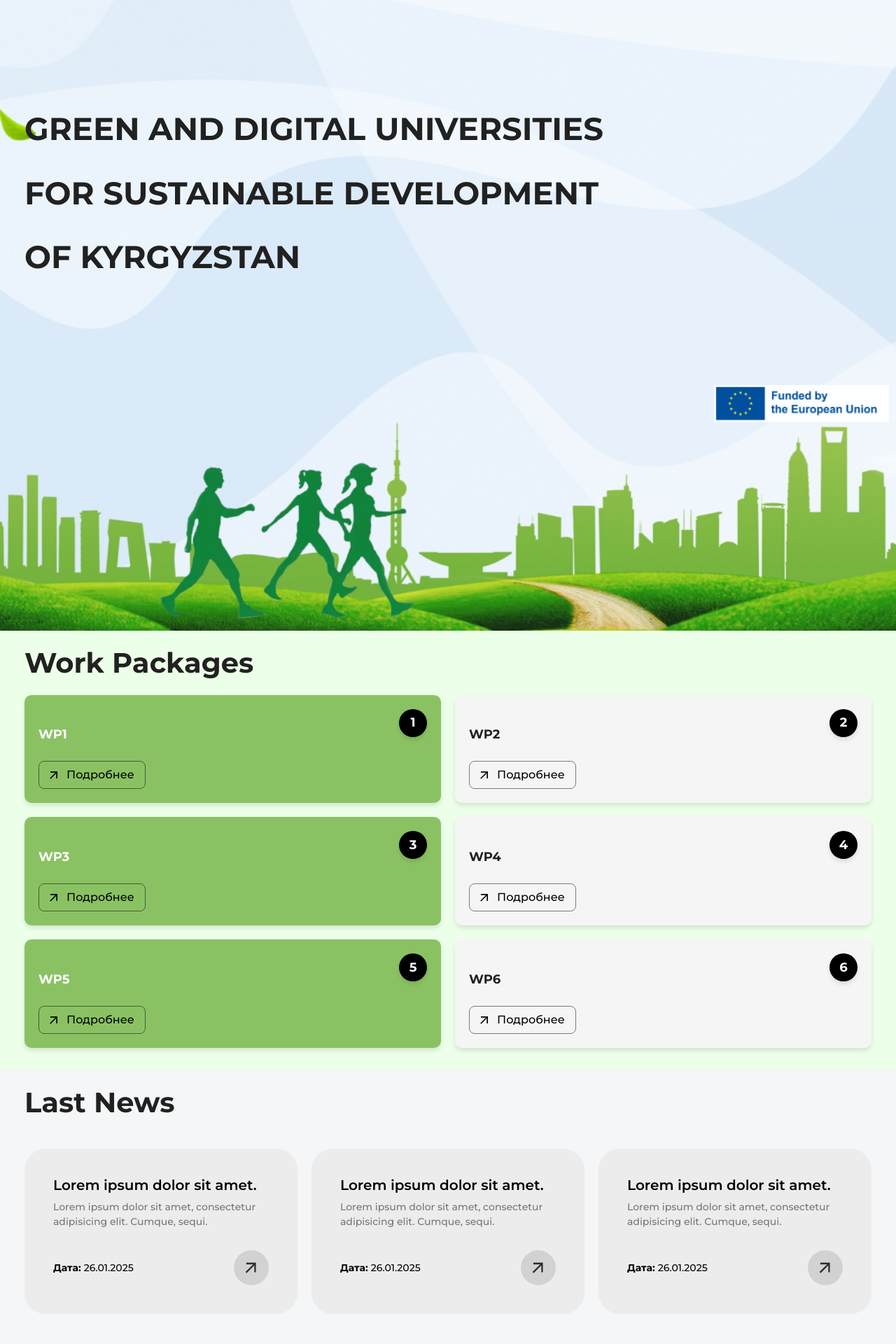
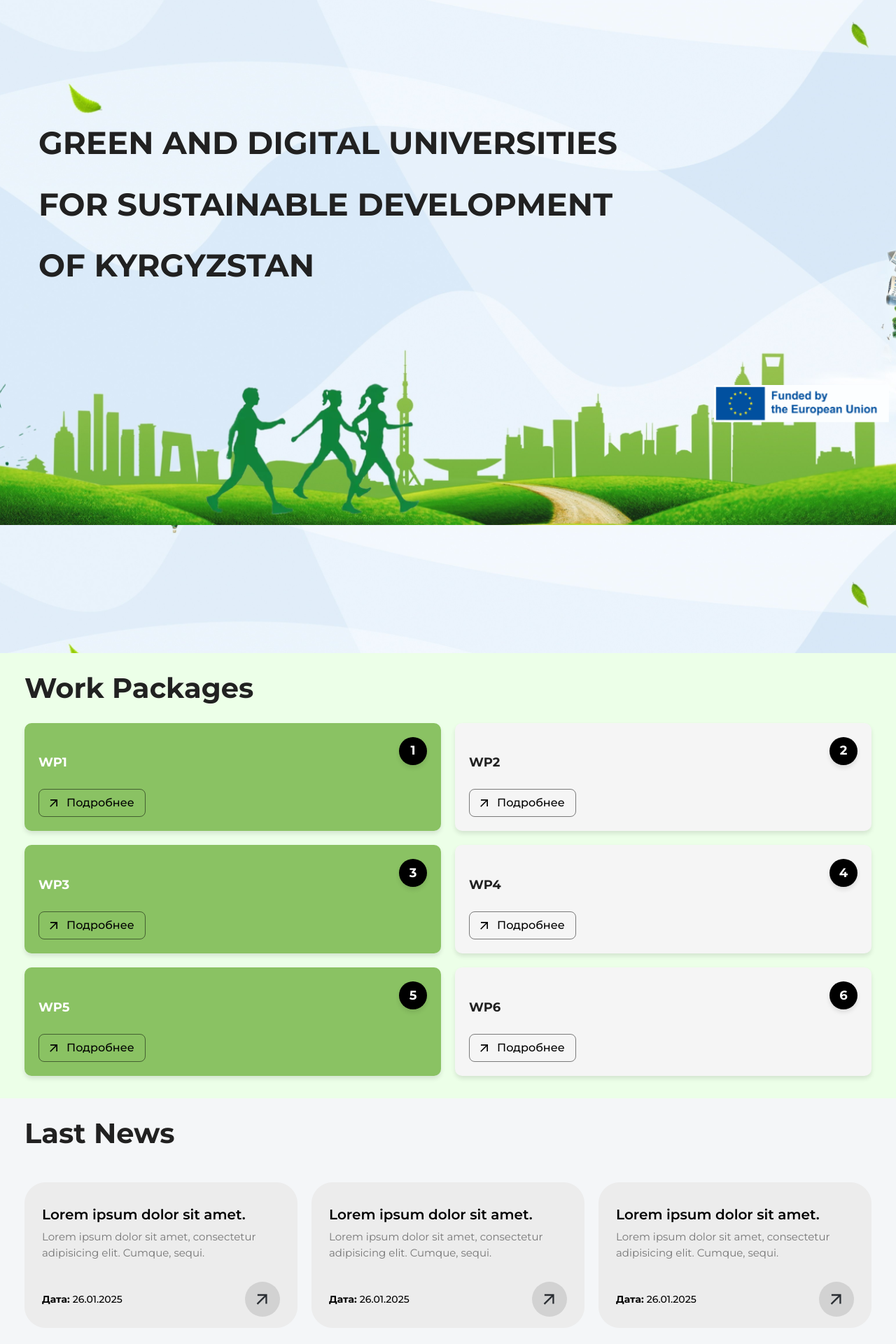
Before and after one commit to SagynalievTaalaibek/green_kg, a React (Vite) app in the folder green-front/: page / in a window 1280 px wide. Shown: the part 180-2100 px from the top of the page at 70% size. Built offline with nearby package versions, Linux system fonts and the light colour scheme.

Commit message:
fix news and add media for header and main page

```diff
--- a/green-front/src/components/header/Header.module.css
+++ b/green-front/src/components/header/Header.module.css
@@ -37,3 +37,22 @@
 .header__nav {
     padding: 5px 0;
 }
+
+
+@media (max-width: 800px) {
+    .header__info {
+        font-size: 12px;
+    }
+}
+
+@media (max-width: 550px) {
+    .header__info {
+        font-size: 10px;
+    }
+}
+
+@media (max-width: 500px) {
+    .header__info {
+        font-size: 8px;
+    }
+}
--- a/green-front/src/features/mainPage/MainPage.module.css
+++ b/green-front/src/features/mainPage/MainPage.module.css
@@ -4,6 +4,19 @@
     background-size: cover;
     padding-bottom: 500px;
     padding-top: 200px;
+}
+
+.main__title {
+    font-size: 45px;
+    font-weight: 700;
+    margin: 20px;
+}
+
+.section__title {
+    font-size: 40px;
+    font-weight: 700;
+    margin: 0;
+    padding: 20px 0;
 }
 
 .cards {
@@ -73,3 +86,77 @@
     grid-template-columns: repeat(3, 1fr);
     gap: 20px;
 }
+
+
+@media (max-width: 1000px) {
+    .mainPage {
+        padding-bottom: 400px;
+        padding-top: 100px;
+    }
+
+    .main__title {
+        font-size: 40px;
+    }
+
+    .section__title {
+        font-size: 36px;
+    }
+
+    .news__cards {
+        padding-top: 10px;
+        gap: 10px;
+    }
+}
+
+@media (max-width: 700px) {
+    .mainPage {
+        padding-bottom: 200px;
+        padding-top: 150px;
+    }
+
+    .main__title {
+        font-size: 34px;
+    }
+
+    .section__title {
+        font-size: 30px;
+    }
+
+    .cards {
+        display: grid;
+        grid-template-columns: repeat(1, 1fr);
+        gap: 10px;
+    }
+
+    .news__cards {
+        padding-top: 5px;
+        grid-template-columns: repeat(1, 1fr);
+    }
+}
+
+@media (max-width: 500px) {
+    .mainPage {
+        padding-bottom: 50px;
+        padding-top: 100px;
+    }
+
+    .main__title {
+        font-size: 24px;
+    }
+
+    .section__title {
+        font-size: 20px;
+    }
+}
+
+
+@media (max-width: 400px) {
+    .mainPage {
+        padding-bottom: 10px;
+        padding-top: 100px;
+    }
+
+    .main__title {
+        font-size: 19px;
+    }
+}
--- a/green-front/src/features/mainPage/MainPage.tsx
+++ b/green-front/src/features/mainPage/MainPage.tsx
@@ -1,5 +1,4 @@
 import styles from './MainPage.module.css';
-import { Typography } from '@mui/material';
 import Button from '@mui/material/Button';
 import ArrowOutwardIcon from '@mui/icons-material/ArrowOutward';
 import { useNavigate } from 'react-router-dom';
@@ -15,33 +14,16 @@ const MainPage = () => {
       <div style={{ marginBottom: '100px' }}>
         <div className={styles.mainPage}>
           <div className="container">
-            <Typography sx={{ fontSize: '45px', fontWeight: 700, margin: 0 }}>
+            <h5 className={styles.main__title}>
               GREEN AND DIGITAL UNIVERSITIES
-            </Typography>
-            <Typography
-              sx={{ fontSize: '45px', fontWeight: 700, marginTop: 3 }}
-            >
-              FOR SUSTAINABLE DEVELOPMENT
-            </Typography>
-            <Typography
-              sx={{ fontSize: '45px', fontWeight: 700, marginTop: 3 }}
-            >
-              OF KYRGYZSTAN
-            </Typography>
+            </h5>
+            <h5 className={styles.main__title}>FOR SUSTAINABLE DEVELOPMENT</h5>
+            <h5 className={styles.main__title}>OF KYRGYZSTAN</h5>
           </div>
         </div>
         <Box sx={{ backgroundColor: '#ECFFE8', pb: 4 }}>
           <div className="container">
-            <Typography
-              sx={{
-                fontSize: '40px',
-                fontWeight: 700,
-                paddingTop: 2,
-                marginBottom: 2,
-              }}
-            >
-              Work Packages
-            </Typography>
+            <h4 className={styles.section__title}>Work Packages</h4>
             <div className={styles.cards}>
               {WP.map((item) => (
                 <div className={styles.card} key={item.id}>
@@ -64,16 +46,7 @@ const MainPage = () => {
           </div>
         </Box>
         <div className="container">
-          <Typography
-            sx={{
-              fontSize: '40px',
-              fontWeight: 700,
-              paddingTop: 2,
-              marginBottom: 2,
-            }}
-          >
-            Last News
-          </Typography>
+          <h4 className={styles.section__title}>Last News</h4>
           <div className={styles.news__cards}>
             <NewsCard />
             <NewsCard />
--- a/green-front/src/features/mainPage/components/NewsCard.module.css
+++ b/green-front/src/features/mainPage/components/NewsCard.module.css
@@ -1,65 +1,37 @@
-.newsCard {
+.news__card {
     box-sizing: border-box;
     display: flex;
     flex-direction: column;
     color: #000;
-    padding: 24px;
+    padding: 34px 24px 15px 24px;
     font-weight: 500;
     border: 1px solid #ececec;
     border-radius: 30px;
     background: #ececec;
     width: 100%;
     height: 100%;
-    @media (min-width: 900px) {
-        padding: 40px;
-    }
 }
 
-.newsCardTitle {
-    font-size: 16px;
+.news__title {
+    font-size: 20px;
     line-height: 1.1;
     font-weight: 600;
     margin: 0 0 10px 0;
-    @media (min-width: 600px) {
-        font-size: 20px;
-    }
 }
 
-.lastNewsButtons {
-    margin-bottom: 10px;
+.card__dates {
     display: flex;
+    align-items: center;
     justify-content: space-between;
-    width: 110px;
 }
 
-.titleButton {
-    height: 50px;
-    width: 50px;
-    border-radius: 50%;
-    background-color: #d2d2d2;
-    border: none;
-}
-
-.newsCardText {
-    margin: 0 0 30px 0;
-    color: #777;
-    font-size: 14px;
-    font-weight: 500;
-}
-
-.cardDateText {
+.card__dates_text {
     font-size: 14px;
     line-height: 26px;
     margin: 5px 0;
 }
 
-.lastNewsDateTimeLink {
-    display: flex;
-    align-items: center;
-    justify-content: space-between;
-}
-
-.cardBtnLink {
+.card__btn {
     display: flex;
     align-items: center;
     justify-content: center;
@@ -70,62 +42,11 @@
     color: #292d32;
 }
 
-.cardBtnLink:hover {
+.card__btn:hover {
     background-color: #ffffff;
 }
 
-h2.newsPageTitle {
-    margin-bottom: 20px;
+
+@media (max-width: 1000px) {
+
 }
-
-.newsPageText {
-    font-size: 14px;
-    line-height: 25px;
-}
-
-@media (min-width: 400px) {
-    .lastNewsDateTimeLink {
-        flex-direction: row;
-    }
-
-    .cardBtnLink {
-        position: relative;
-    }
-
-    .newsPageText {
-        font-size: 16px;
-    }
-}
-
-@media (min-width: 560px) {
-    .lastNewsButtons {
-        margin-left: auto;
-    }
-
-    .h2.newsPageTitle {
-        margin-bottom: 70px;
-    }
-
-    .newsPageText {
-        line-height: 32px;
-    }
-}
-
-@media (min-width: 1300px) {
-    .dates {
-        display: flex;
-        width: 210px;
-        justify-content: space-between;
-    }
-    .lastNewsButtons {
-        margin-left: auto;
-    }
-
-    .h2.newsPageTitle {
-        margin-bottom: 70px;
-    }
-
-    .newsPageText {
-        line-height: 32px;
-    }
-}
--- a/green-front/src/features/mainPage/components/NewsCard.tsx
+++ b/green-front/src/features/mainPage/components/NewsCard.tsx
@@ -2,27 +2,23 @@ import { NavLink } from 'react-router-dom';
 import ArrowOutwardIcon from '@mui/icons-material/ArrowOutward';
 import Box from '@mui/material/Box';
 import styles from './NewsCard.module.css';
+import { Typography } from '@mui/material';
 
 const NewsCard = () => {
   return (
-    <Box className={styles.newsCard}>
-      <p className={styles.newsCardTitle}>Lorem ipsum dolor sit amet.</p>
-      <div className={styles.rateCardTextBlocks}>
-        <div className={styles.rateCardTextBlock}>
-          <p className={styles.newsCardText}>
-            Lorem ipsum dolor sit amet, consectetur adipisicing elit. Cumque,
-            sequi.
-          </p>
-        </div>
-      </div>
-      <div className={styles.lastNewsDateTimeLink}>
-        <div className={styles.dates}>
-          <p className={styles.cardDateText}>
-            <strong>Дата: </strong>
-            26.01.2025
-          </p>
-        </div>
-        <NavLink className={styles.cardBtnLink} to={`news/${''}`}>
+    <Box className={styles.news__card}>
+      <h5 className={styles.news__title}>Lorem ipsum dolor sit amet.</h5>
+      <Typography
+        sx={{ color: '#777', marginBottom: '30px', fontSize: '15px' }}
+      >
+        Lorem ipsum dolor sit amet, consectetur adipisicing elit. Cumque, sequi.
+      </Typography>
+      <div className={styles.card__dates}>
+        <p className={styles.card__dates_text}>
+          <strong>Дата: </strong>
+          26.01.2025
+        </p>
+        <NavLink className={styles.card__btn} to={`news/${''}`}>
           <ArrowOutwardIcon />
         </NavLink>
       </div>
```
